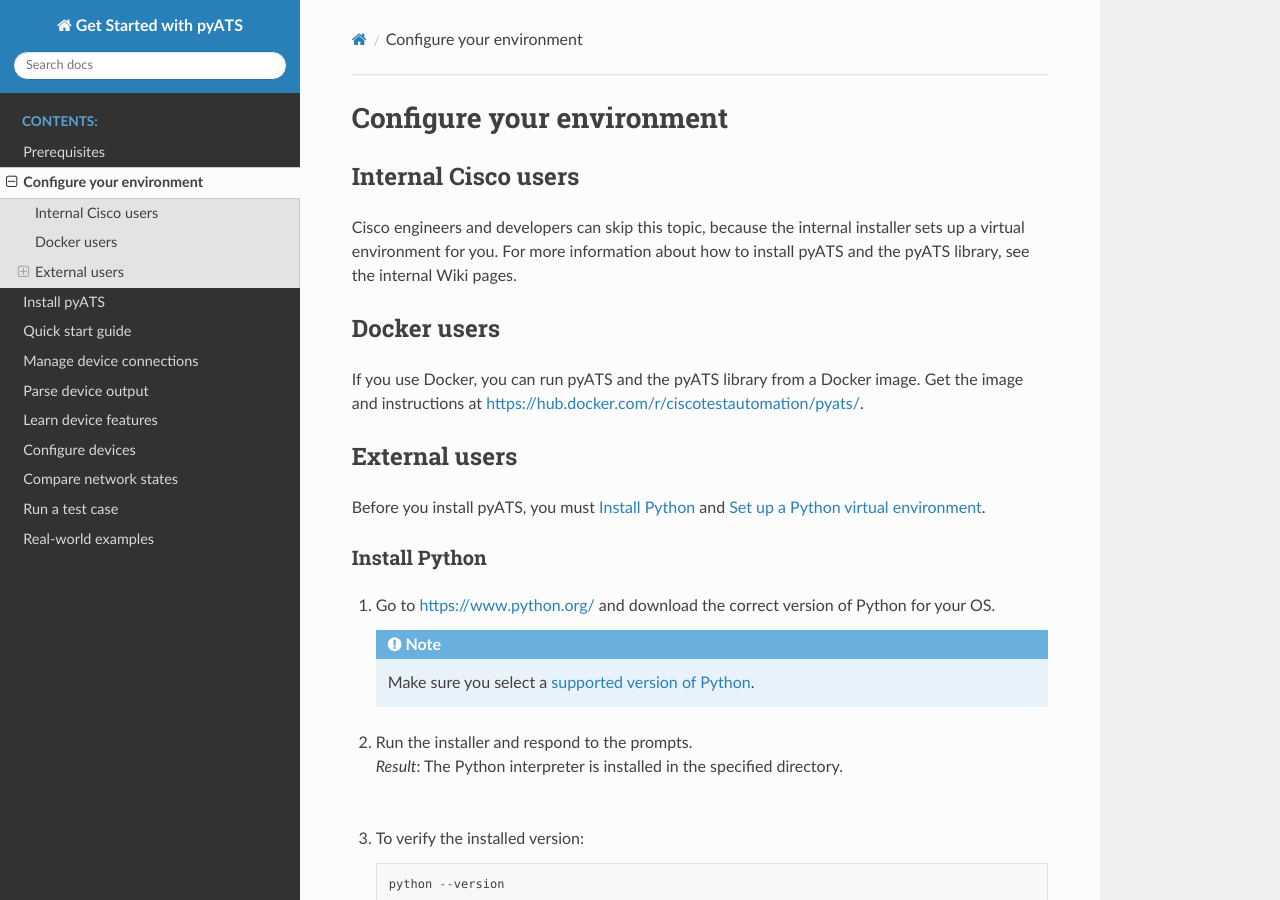
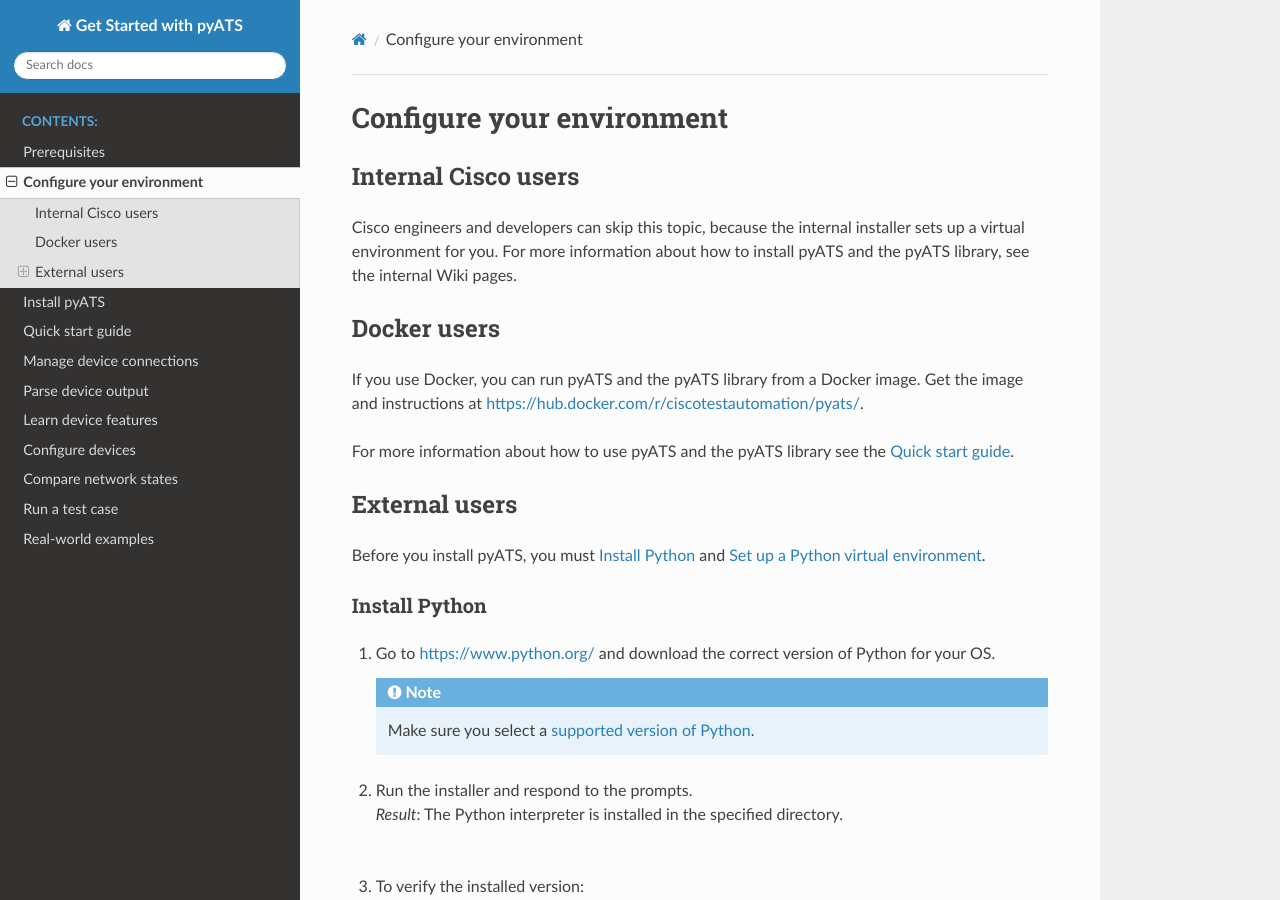
Before and after one commit to CiscoTestAutomation/getting-started, a Sphinx documentation site: the page built from source/configuration/configureEnv.rst, in a window 1280 px wide and 900 px high. Built offline with Sphinx 7.4.7 and the Read the Docs theme 2.0.0, drawn with Linux system fonts in a browser that asks for light colours; pages that are not in the unit, such as notebooks, are missing from menus.

Commit message:
Added hyperlinks.

```diff
--- a/source/configuration/configureEnv.rst
+++ b/source/configuration/configureEnv.rst
@@ -11,6 +11,8 @@
 Docker users
 -------------
 If you use Docker, you can run |pyATS| and the |library| from a Docker image. Get the image and instructions at https://hub.docker.com/r/ciscotestautomation/pyats/.
+
+For more information about how to use |pyATS| and the |library| see the :ref:`quick-start`.
 
 External users
 ---------------
--- a/source/quickstart/quickstartintro.rst
+++ b/source/quickstart/quickstartintro.rst
@@ -1,3 +1,5 @@
+.. _quick-start:
+
 Quick start guide
 =============================
 Describe the purpose and objectives of this section - learn how to use the |library|, with real-life scenarios, hands-on practice procedures, and a testbed of mock devices.
```
